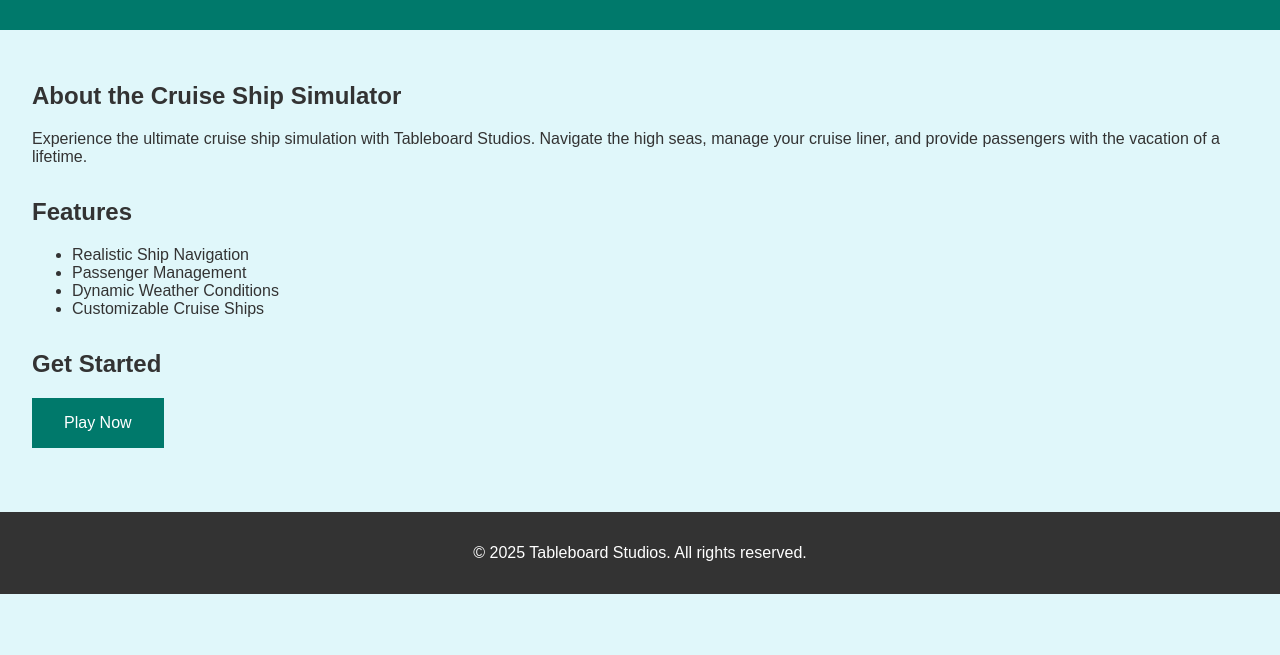
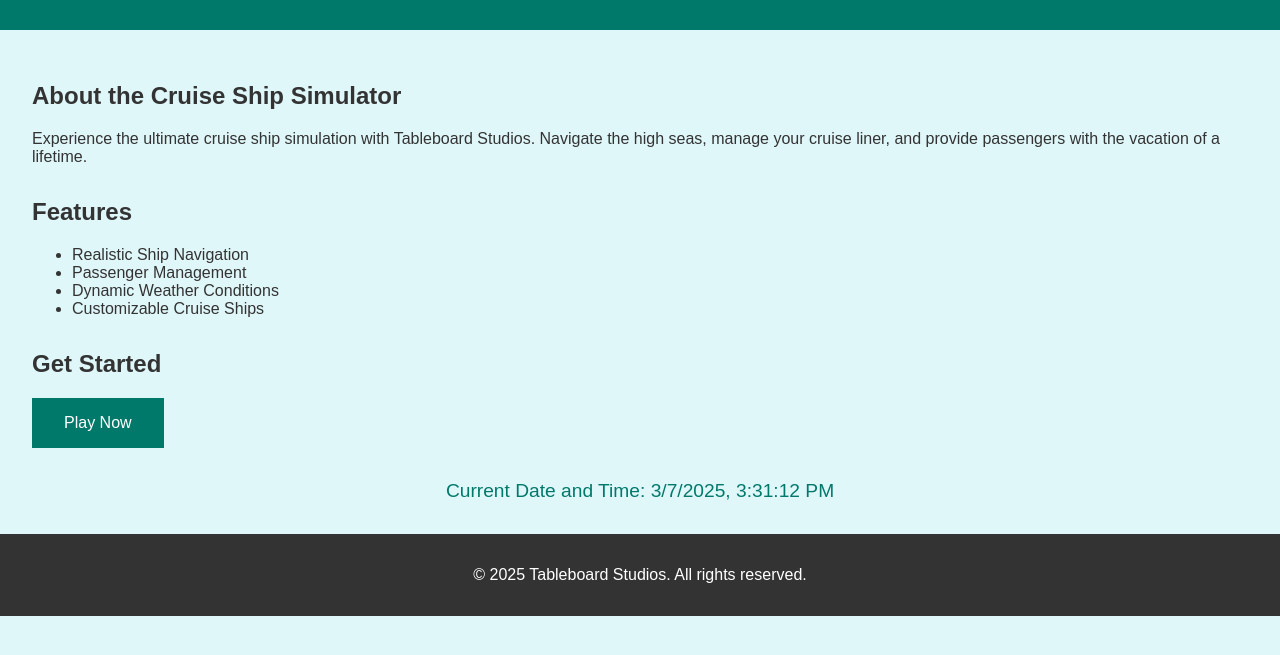
Before and after one commit to jfjfjfjfjfjfjfjrjfkr/pro, a plain HTML site: page index.html in a window 1280 px wide. Shown: the part 89-744 px from the top of the page. Drawn offline with Linux system fonts and the light colour scheme.

Commit message:
Update index.html

```diff
--- a/index.html
+++ b/index.html
@@ -75,6 +75,14 @@
             text-align: center;
             padding: 1rem 0;
         }
+
+        /* Date and Time styles */
+        #date-time {
+            text-align: center;
+            margin-top: 1rem;
+            font-size: 1.2rem;
+            color: #00796b;
+        }
     </style>
 </head>
 <body>
@@ -106,6 +114,7 @@
             <h2>Get Started</h2>
             <button id="cta-button">Play Now</button>
         </section>
+        <div id="date-time"></div>
     </main>
     <footer>
         <p>&copy; 2025 Tableboard Studios. All rights reserved.</p>
@@ -113,11 +122,24 @@
     <script>
         document.addEventListener('DOMContentLoaded', function() {
             const ctaButton = document.getElementById('cta-button');
+            const dateTimeDiv = document.getElementById('date-time');
 
+            // Redirect to the game on button click
             ctaButton.addEventListener('click', function() {
                 alert('Redirecting to the Roblox Cruise Ship Simulator...');
                 window.location.href = 'https://www.roblox.com/games/12345678/Cruise-Ship-Simulator'; // Replace with the actual game URL
             });
+
+            // Display current date and time
+            function updateDateTime() {
+                const now = new Date();
+                const formattedDateTime = now.toLocaleString();
+                dateTimeDiv.textContent = `Current Date and Time: ${formattedDateTime}`;
+            }
+
+            // Update date and time every second
+            setInterval(updateDateTime, 1000);
+            updateDateTime();
         });
     </script>
 </body>
```
